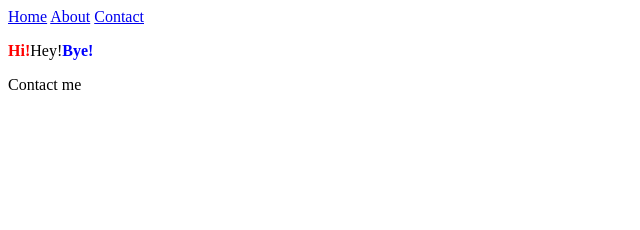
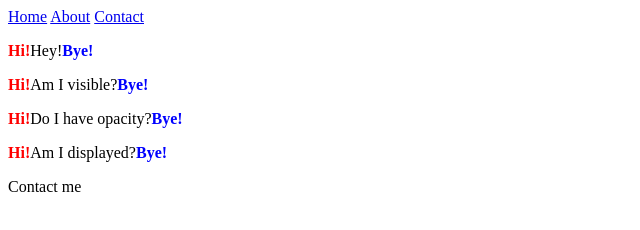
Before and after one commit to vladPlatonov1/assignment, a plain HTML site: page index.html in a window 1280 px wide. Shown: the whole page, without its empty margins (0-640 px from the left). Drawn offline with Linux system fonts and the light colour scheme.

Commit message:
Update index.html

```diff
--- a/index.html
+++ b/index.html
@@ -18,6 +18,14 @@
        <p>Hey!</p>
     </div>
 
+    <div class="test">
+        <p>Am I visible?</p>
+
+    <div class="testing">
+        <p>Do I have opacity?</p>
+
+    <div class="test1">
+        <p>Am I displayed?</p>
     <div class="footer">
         Contact me
     </div>
```
